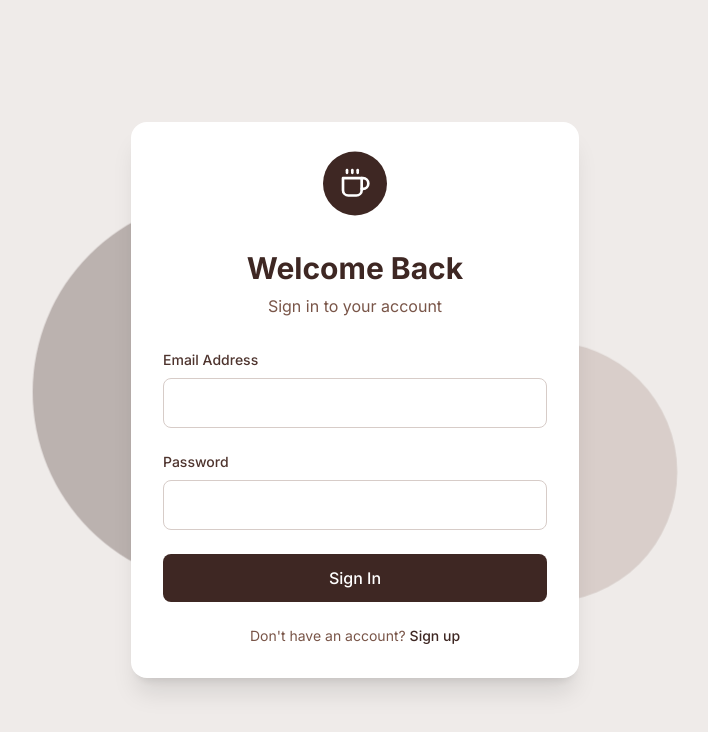
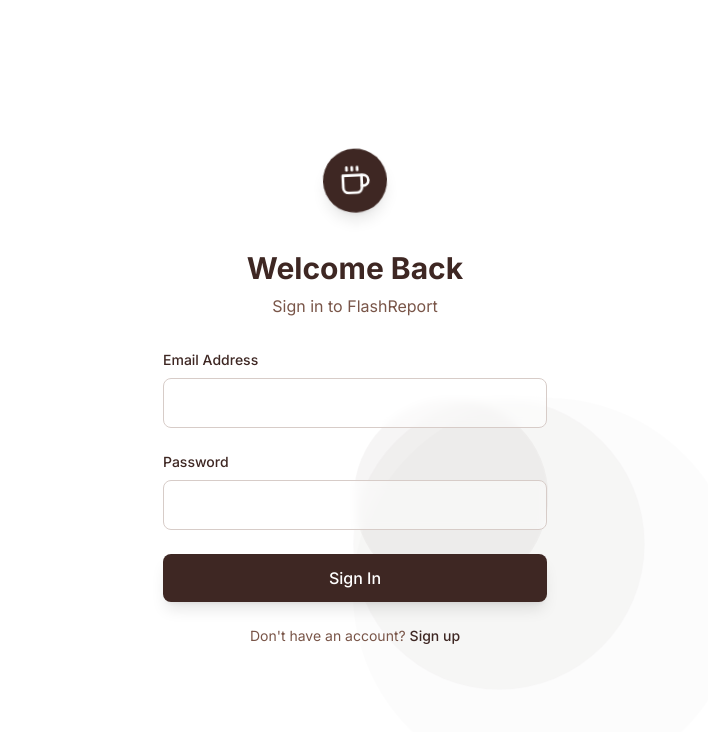
Before and after one commit to bguerschom/flashreport, a React (Vite) app: page /login in a window 1280 px wide. Shown: the top 732 px of the page, without its empty margins (285-993 px from the left). Built offline with nearby package versions, Linux system fonts and the light colour scheme.

Commit message:
Update LoginPage.jsx

```diff
--- a/src/components/auth/LoginPage.jsx
+++ b/src/components/auth/LoginPage.jsx
@@ -1,61 +1,58 @@
 import React, { useState } from 'react';
 import { motion } from 'framer-motion';
 import { Coffee } from 'lucide-react';
+import { Link } from 'react-router-dom';
 
 const LoginPage = () => {
   const [formData, setFormData] = useState({
     email: '',
-    password: '',
+    password: ''
   });
   const [isLoading, setIsLoading] = useState(false);
-
-  const handleChange = (e) => {
-    setFormData({
-      ...formData,
-      [e.target.name]: e.target.value
-    });
-  };
 
   const handleSubmit = async (e) => {
     e.preventDefault();
     setIsLoading(true);
-    // Add your login logic here
+    // Add login logic here
     setTimeout(() => setIsLoading(false), 2000);
   };
 
-  return (
-    <div className="min-h-screen bg-secondary-light flex items-center justify-center p-4">
-      {/* Animated Background Circles */}
-      <div className="fixed inset-0 overflow-hidden pointer-events-none">
-        <div className="absolute top-1/4 left-1/4 w-96 h-96">
-          <motion.div
-            animate={{
+  // Animation variants for the circles
+  const circleVariants = {
+    animate: {
       scale: [1, 1.2, 1],
       opacity: [0.3, 0.2, 0.3],
-            }}
-            transition={{
+      transition: {
         duration: 6,
         repeat: Infinity,
         ease: "easeInOut"
-            }}
-            className="absolute inset-0 rounded-full bg-primary opacity-30"
+      }
+    }
+  };
+
+  return (
+    <div className="min-h-screen bg-white flex flex-col justify-center items-center p-4">
+      {/* Decorative Circles */}
+      <div className="absolute top-1/2 left-1/2 transform -translate-x-1/2 -translate-y-1/2 pointer-events-none">
+        <motion.div
+          variants={circleVariants}
+          animate="animate"
+          className="absolute w-96 h-96 rounded-full bg-primary/5"
         />
-        </div>
-        <div className="absolute bottom-1/4 right-1/4 w-64 h-64">
         <motion.div
-            animate={{
-              scale: [1, 1.2, 1],
-              opacity: [0.2, 0.1, 0.2],
-            }}
-            transition={{
-              duration: 5,
-              repeat: Infinity,
-              ease: "easeInOut",
-              delay: 1
-            }}
-            className="absolute inset-0 rounded-full bg-accent opacity-20"
+          variants={circleVariants}
+          animate="animate"
+          transition={{ delay: 0.5 }}
+          className="absolute w-72 h-72 rounded-full bg-primary/10"
+          style={{ top: '12%', left: '12%' }}
         />
-        </div>
+        <motion.div
+          variants={circleVariants}
+          animate="animate"
+          transition={{ delay: 1 }}
+          className="absolute w-48 h-48 rounded-full bg-primary/15"
+          style={{ top: '24%', left: '24%' }}
+        />
       </div>
 
       {/* Main Content */}
@@ -63,52 +60,81 @@
         initial={{ opacity: 0, y: 20 }}
         animate={{ opacity: 1, y: 0 }}
         transition={{ duration: 0.8 }}
-        className="w-full max-w-md"
+        className="relative z-10 w-full max-w-md px-8"
       >
-        <div className="bg-white shadow-xl rounded-2xl p-8 relative z-10">
         {/* Logo */}
         <div className="flex justify-center mb-8">
           <motion.div
-              animate={{ y: [0, -10, 0] }}
-              transition={{ duration: 3, repeat: Infinity, ease: "easeInOut" }}
-              className="bg-primary rounded-full p-4"
+            animate={{
+              y: [0, -10, 0],
+              rotate: [0, -5, 0, 5, 0]
+            }}
+            transition={{
+              y: { duration: 2, repeat: Infinity, ease: "easeInOut" },
+              rotate: { duration: 4, repeat: Infinity, ease: "easeInOut" }
+            }}
+            className="bg-primary rounded-full p-4 shadow-lg"
           >
             <Coffee size={32} className="text-white" />
           </motion.div>
         </div>
 
         {/* Title */}
-          <h2 className="text-3xl font-bold text-center text-primary mb-2">Welcome Back</h2>
-          <p className="text-accent text-center mb-8">Sign in to your account</p>
+        <motion.h2
+          initial={{ opacity: 0 }}
+          animate={{ opacity: 1 }}
+          transition={{ delay: 0.3 }}
+          className="text-3xl font-bold text-center text-primary mb-2"
+        >
+          Welcome Back
+        </motion.h2>
+        <motion.p
+          initial={{ opacity: 0 }}
+          animate={{ opacity: 1 }}
+          transition={{ delay: 0.4 }}
+          className="text-accent text-center mb-8"
+        >
+          Sign in to FlashReport
+        </motion.p>
 
         {/* Form */}
-          <form onSubmit={handleSubmit} className="space-y-6">
+        <motion.form
+          initial={{ opacity: 0 }}
+          animate={{ opacity: 1 }}
+          transition={{ delay: 0.5 }}
+          onSubmit={handleSubmit}
+          className="space-y-6"
+        >
           <div>
-              <label className="block text-sm font-medium text-accent-dark mb-2">
+            <label htmlFor="email" className="block text-sm font-medium text-primary mb-2">
               Email Address
             </label>
             <motion.input
               whileFocus={{ scale: 1.01 }}
               type="email"
-                name="email"
+              id="email"
               value={formData.email}
-                onChange={handleChange}
-                className="w-full px-4 py-3 rounded-lg border border-secondary focus:border-primary focus:ring-2 focus:ring-primary/20 transition-all duration-200"
+              onChange={(e) => setFormData({ ...formData, email: e.target.value })}
+              className="w-full px-4 py-3 rounded-lg border border-secondary
+                focus:border-primary focus:ring-2 focus:ring-primary/20
+                transition-all duration-200 bg-white/50 backdrop-blur-sm"
               required
             />
           </div>
 
           <div>
-              <label className="block text-sm font-medium text-accent-dark mb-2">
+            <label htmlFor="password" className="block text-sm font-medium text-primary mb-2">
               Password
             </label>
             <motion.input
               whileFocus={{ scale: 1.01 }}
               type="password"
-                name="password"
+              id="password"
               value={formData.password}
-                onChange={handleChange}
-                className="w-full px-4 py-3 rounded-lg border border-secondary focus:border-primary focus:ring-2 focus:ring-primary/20 transition-all duration-200"
+              onChange={(e) => setFormData({ ...formData, password: e.target.value })}
+              className="w-full px-4 py-3 rounded-lg border border-secondary
+                focus:border-primary focus:ring-2 focus:ring-primary/20
+                transition-all duration-200 bg-white/50 backdrop-blur-sm"
               required
             />
           </div>
@@ -118,35 +144,31 @@
             whileTap={{ scale: 0.98 }}
             type="submit"
             disabled={isLoading}
-              className={`w-full py-3 px-4 rounded-lg text-white font-medium
+            className={`w-full py-3 rounded-lg text-white font-medium
               ${isLoading ? 'bg-primary/70' : 'bg-primary hover:bg-primary-dark'}
-                transition-all duration-200 relative overflow-hidden`}
+              transition-all duration-200 relative overflow-hidden shadow-lg`}
           >
             {isLoading ? (
-                <span className="flex items-center justify-center">
               <motion.div
                 animate={{ rotate: 360 }}
                 transition={{ duration: 1, repeat: Infinity, ease: "linear" }}
-                    className="w-6 h-6 border-2 border-white border-t-transparent rounded-full"
+                className="w-6 h-6 border-2 border-white border-t-transparent rounded-full mx-auto"
               />
-                </span>
             ) : (
               'Sign In'
             )}
           </motion.button>
 
-            <p className="text-center text-sm text-accent">
+          <p className="text-center text-sm text-accent mt-6">
             Don't have an account?{' '}
-              <motion.a
-                whileHover={{ scale: 1.05 }}
-                href="/signup"
+            <Link
+              to="/signup"
               className="text-primary font-medium hover:underline"
             >
               Sign up
-              </motion.a>
+            </Link>
           </p>
-          </form>
-        </div>
+        </motion.form>
       </motion.div>
     </div>
   );
```
Lines whose indentation alone changed are shown as unchanged.
